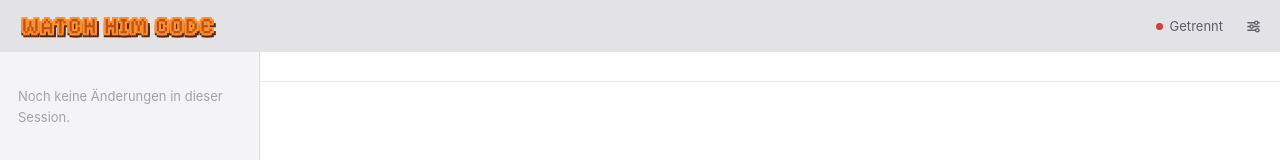
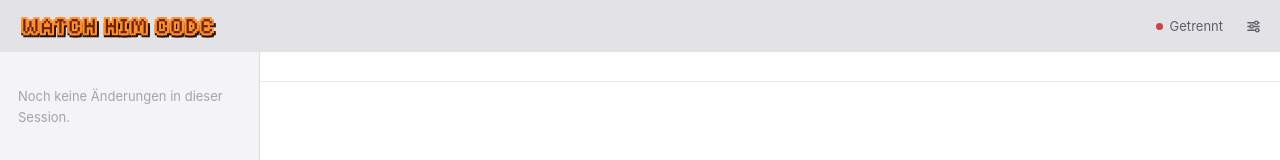
Before and after one commit to stfnhdr/watch-em-code, a plain HTML site: page public/index.html in a window 1280 px wide. Shown: the top 160 px of the page. Drawn offline with Linux system fonts and the light colour scheme; no server answers.

Commit message:
Logo: dunklere Füllung für mehr Kontrast
Co-Authored-By: Claude Opus 5.5 <noreply@anthropic.com>

```diff
--- a/public/style.css
+++ b/public/style.css
@@ -137,13 +137,13 @@ button {
 }
 /* Pixel-Logo: dunkles Orange innen, kräftiger oranger Pixelrand (8 Richtungen) */
 .app {
-  --logo-fill: #b8531c;
+  --logo-fill: #6a2606;
   --logo-edge: #ff8f2e;
   align-self: center;
   margin-right: 6px;
   padding: 0 4px;
   color: var(--logo-fill);
-  --logo-drop: #5a250b;
+  --logo-drop: #2b0f02;
   font: 400 22px/1 'Pixelify Sans', var(--mono);
   text-transform: uppercase;
   letter-spacing: 2px;
```
